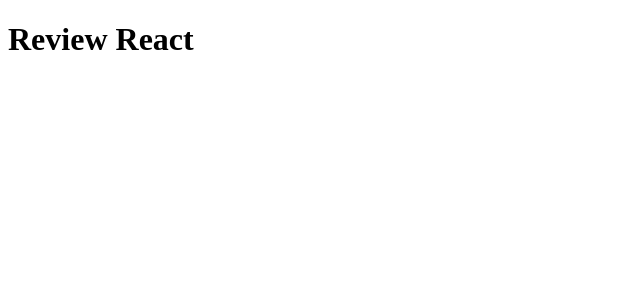
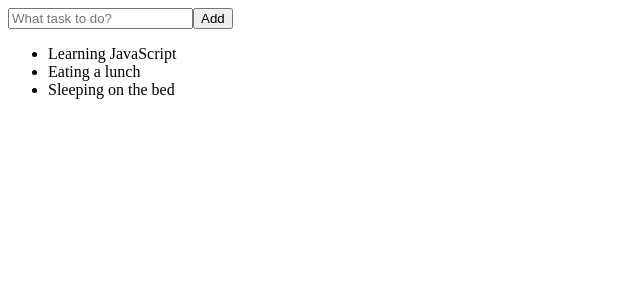
Before and after one commit to impactbyte-gon/review-react, a React (Create React App) app: page / in a window 1280 px wide. Shown: the top 300 px of the page, without its empty margins (0-640 px from the left). Built offline with nearby package versions, Linux system fonts and the light colour scheme.

Commit message:
Create initial App component

```diff
--- a/src/App.js
+++ b/src/App.js
@@ -4,7 +4,15 @@
   render() {
     return (
       <div>
-        <h1>Review React</h1>
+        <form>
+          <input type="text" placeholder="What task to do?" />
+          <input type="submit" value="Add" />
+        </form>
+        <ul>
+          <li>Learning JavaScript</li>
+          <li>Eating a lunch</li>
+          <li>Sleeping on the bed</li>
+        </ul>
       </div>
     )
   }
```
